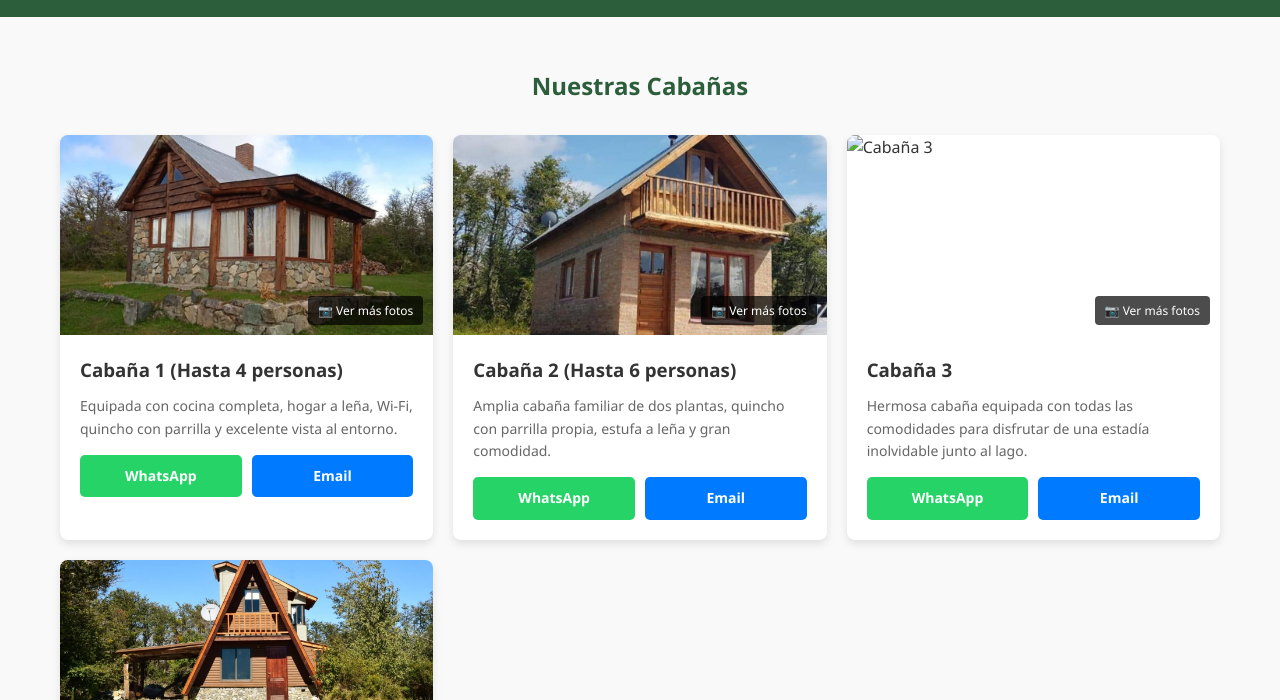
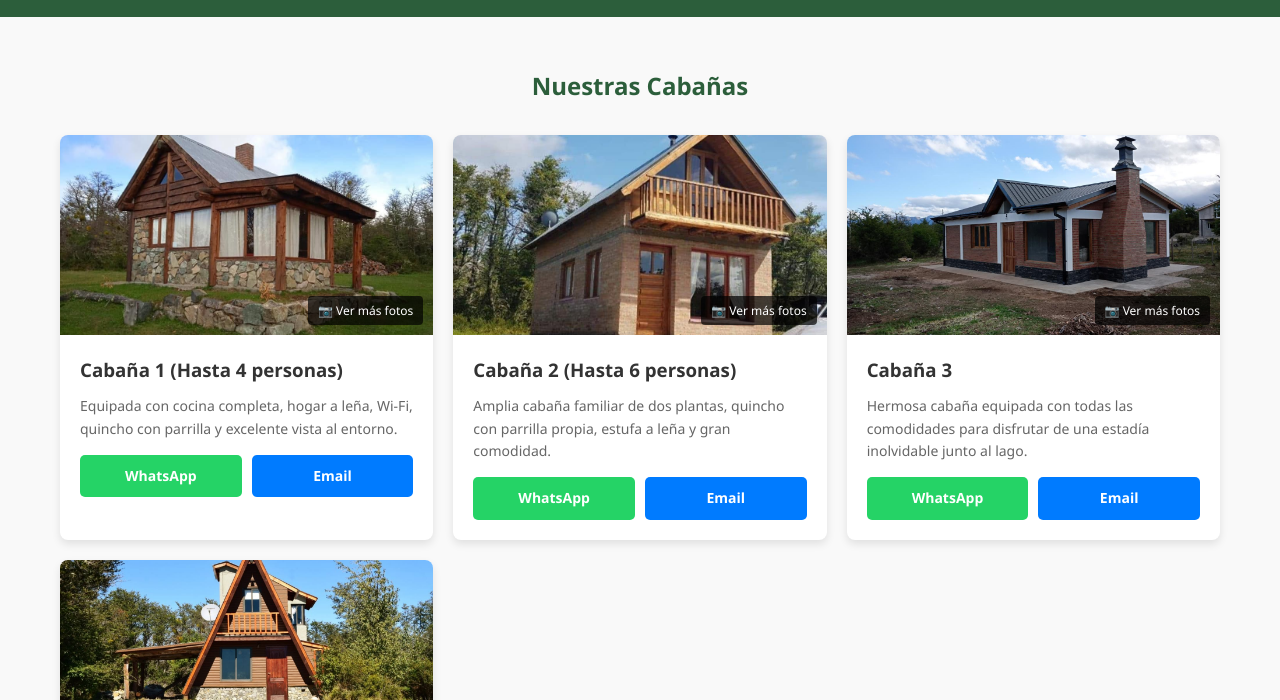
Before and after one commit to lgrgurev/cabanas, a plain HTML site: page index.html in a window 1280 px wide. Shown: the part 100-800 px from the top of the page. Drawn offline with Linux system fonts and the light colour scheme.

Commit message:
Add files via upload

```diff
--- a/index.html
+++ b/index.html
@@ -232,7 +232,7 @@
             <!-- Cabaña 3 -->
             <div class="card">
                 <div class="card-img-container" onclick="abrirModal('modal-cabaña-3')">
-                    <img src="cab3/cab31.jpg" alt="Cabaña 3">
+                    <img src="cab3/cab31.jpeg" alt="Cabaña 3">
                     <div class="ver-fotos-overlay">📷 Ver más fotos</div>
                 </div>
                 <div class="card-content">
```
